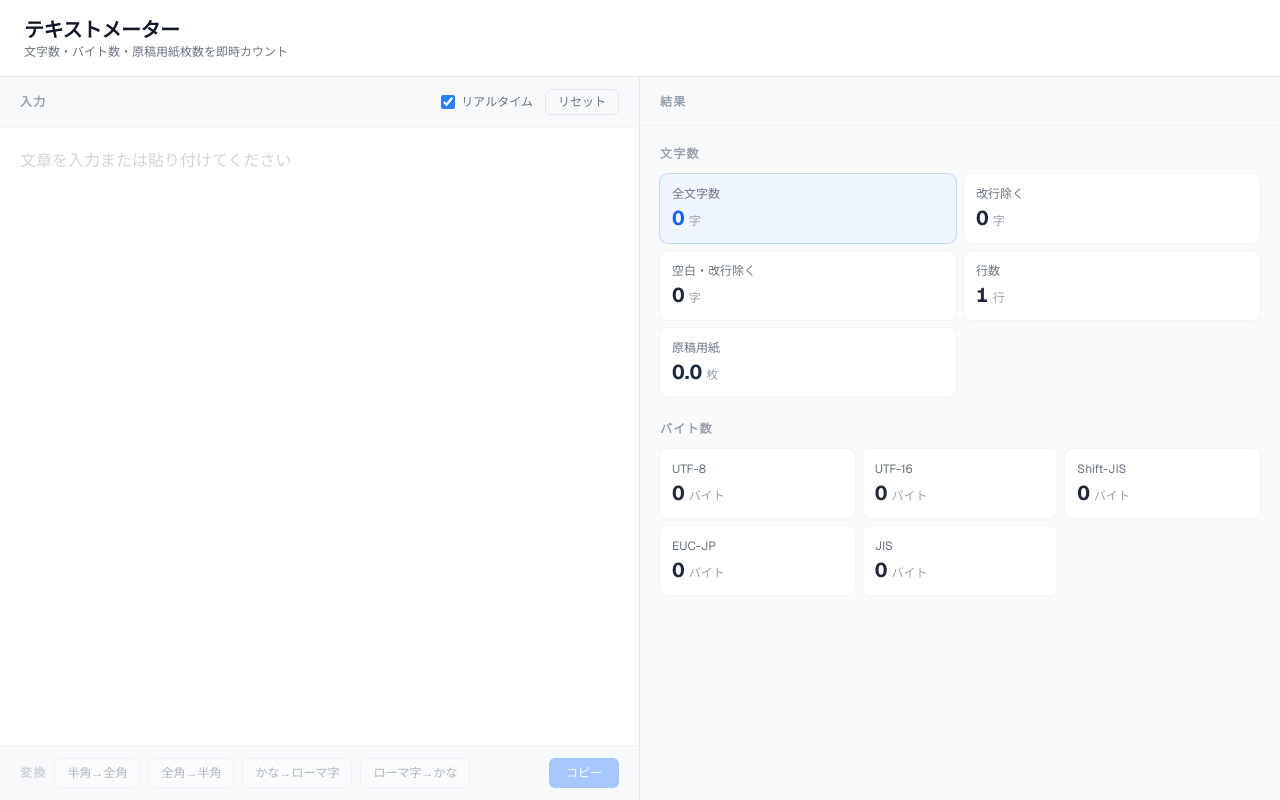
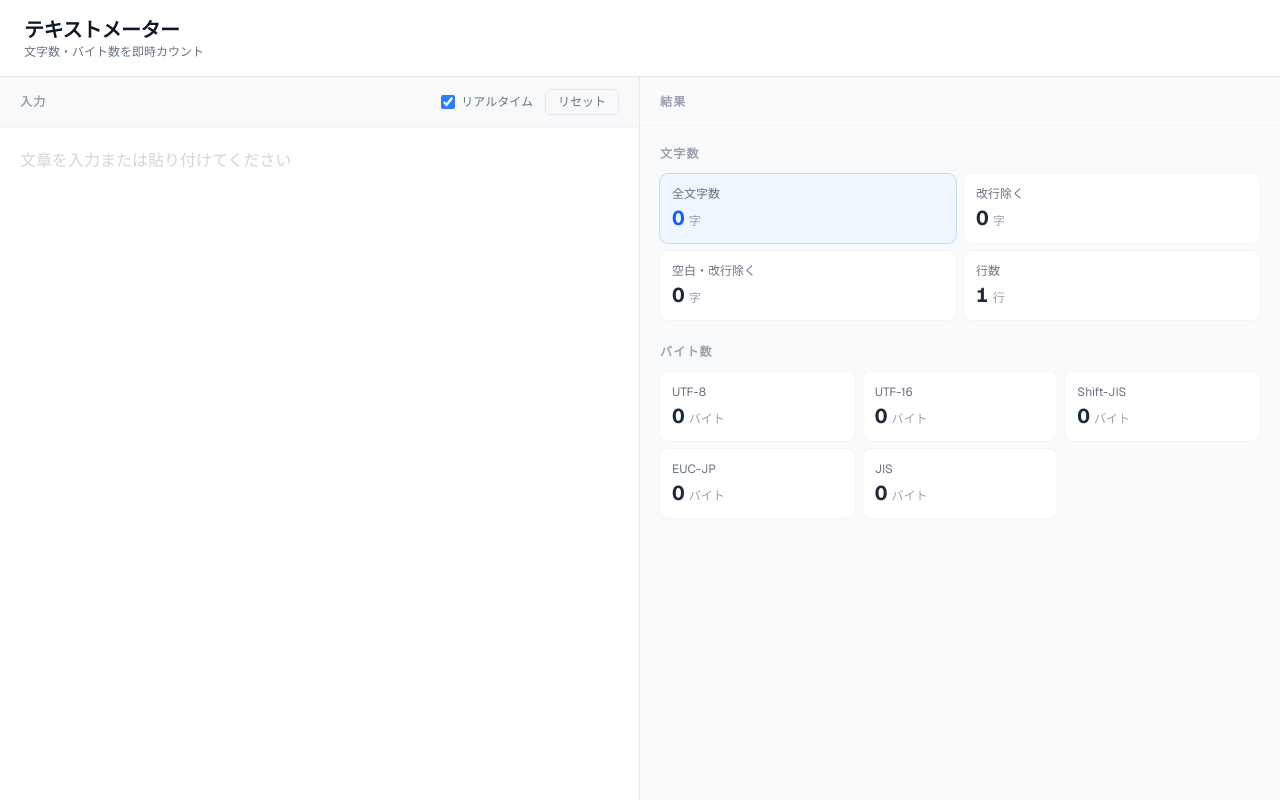
Before and after one commit to kanaix-apps/text-meter, a Next.js app: page / in a window 1280 px wide. Built offline with nearby package versions, Linux system fonts and the light colour scheme.

Commit message:
remove: テキスト変換・原稿用紙枚数を削除
Co-Authored-By: Claude Sonnet 4.6 <noreply@anthropic.com>

```diff
--- a/app/page.tsx
+++ b/app/page.tsx
@@ -1,9 +1,7 @@
 "use client";
 
 import { useState, useMemo, useCallback } from "react";
-import TextArea from "@/components/TextArea";
 import CountDisplay from "@/components/CountDisplay";
-import ToolButtons from "@/components/ToolButtons";
 import { countChars, type CountResult } from "@/lib/counter";
 
 export default function Home() {
@@ -39,7 +37,7 @@ export default function Home() {
           テキストメーター
         </h1>
         <p className="text-xs text-gray-500 dark:text-gray-400">
-          文字数・バイト数・原稿用紙枚数を即時カウント
+          文字数・バイト数を即時カウント
         </p>
       </header>
 
@@ -83,10 +81,6 @@ export default function Home() {
             placeholder="文章を入力または貼り付けてください"
             className="flex-1 resize-none bg-white p-5 text-base leading-relaxed text-gray-800 placeholder-gray-300 focus:outline-none dark:bg-gray-950 dark:text-gray-100 dark:placeholder-gray-700 lg:min-h-0"
           />
-
-          <div className="border-t border-gray-100 px-5 py-3 dark:border-gray-800">
-            <ToolButtons text={text} onTextChange={setText} />
-          </div>
         </section>
 
         {/* 右カラム：カウント結果 */}
--- a/components/CountDisplay.tsx
+++ b/components/CountDisplay.tsx
@@ -49,7 +49,6 @@ export default function CountDisplay({ result }: Props) {
     { label: "改行除く", value: result.withoutNewline, unit: "字" },
     { label: "空白・改行除く", value: result.withoutSpace, unit: "字" },
     { label: "行数", value: result.lines, unit: "行" },
-    { label: "原稿用紙", value: result.manuscript.toFixed(1), unit: "枚" },
   ];
 
   if (result.variationSelectors > 0) {
```
